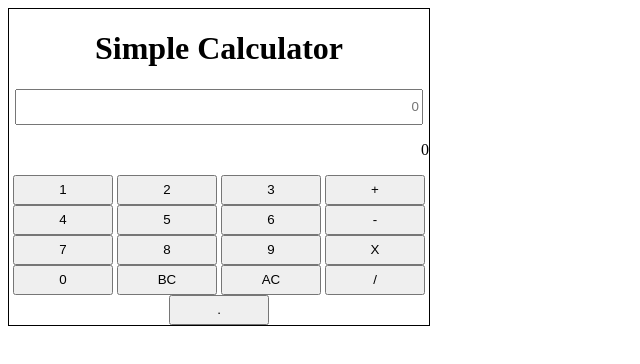
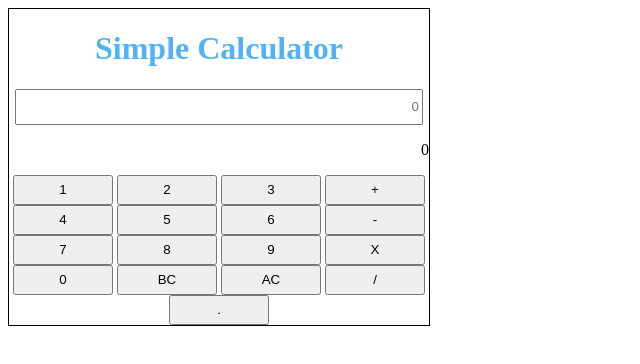
Before and after one commit to Shreekarakanchi/Simple-Calculator, a plain HTML site: page Simple Calaculator.html in a window 1280 px wide. Shown: the whole page, without its empty margins (0-640 px from the left). Drawn offline with Linux system fonts and the light colour scheme.

Commit message:
Color Change

```diff
--- a/Simple Calaculator.html
+++ b/Simple Calaculator.html
@@ -31,7 +31,7 @@
 
 <body>
 <div class="cal">
-    <h1>Simple Calculator</h1>
+    <h1 style="color:#50b3f6">Simple Calculator</h1>
 
     <input type="text" id="dd" placeholder="0"  readonly >
     <p id="ff">0</p>
```
